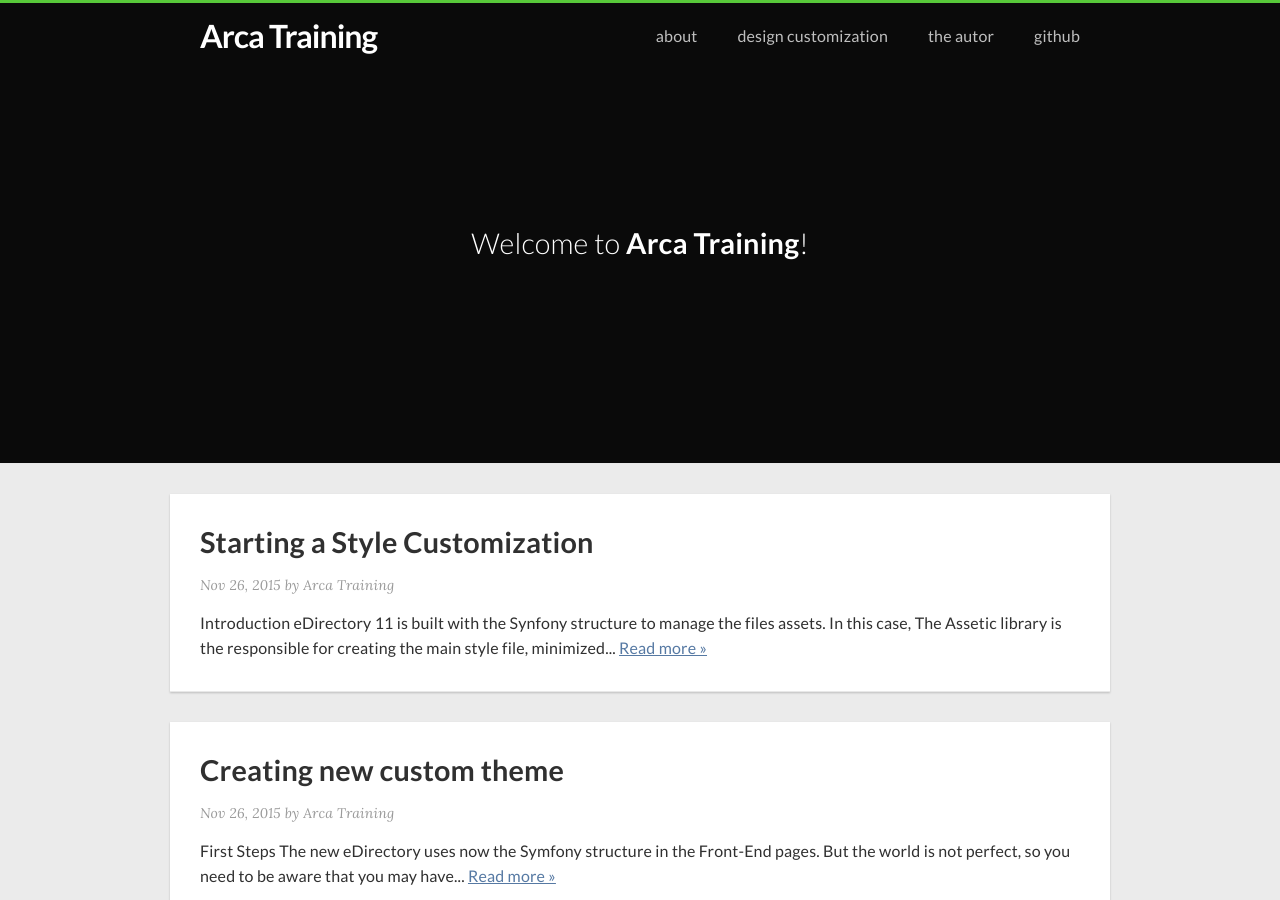
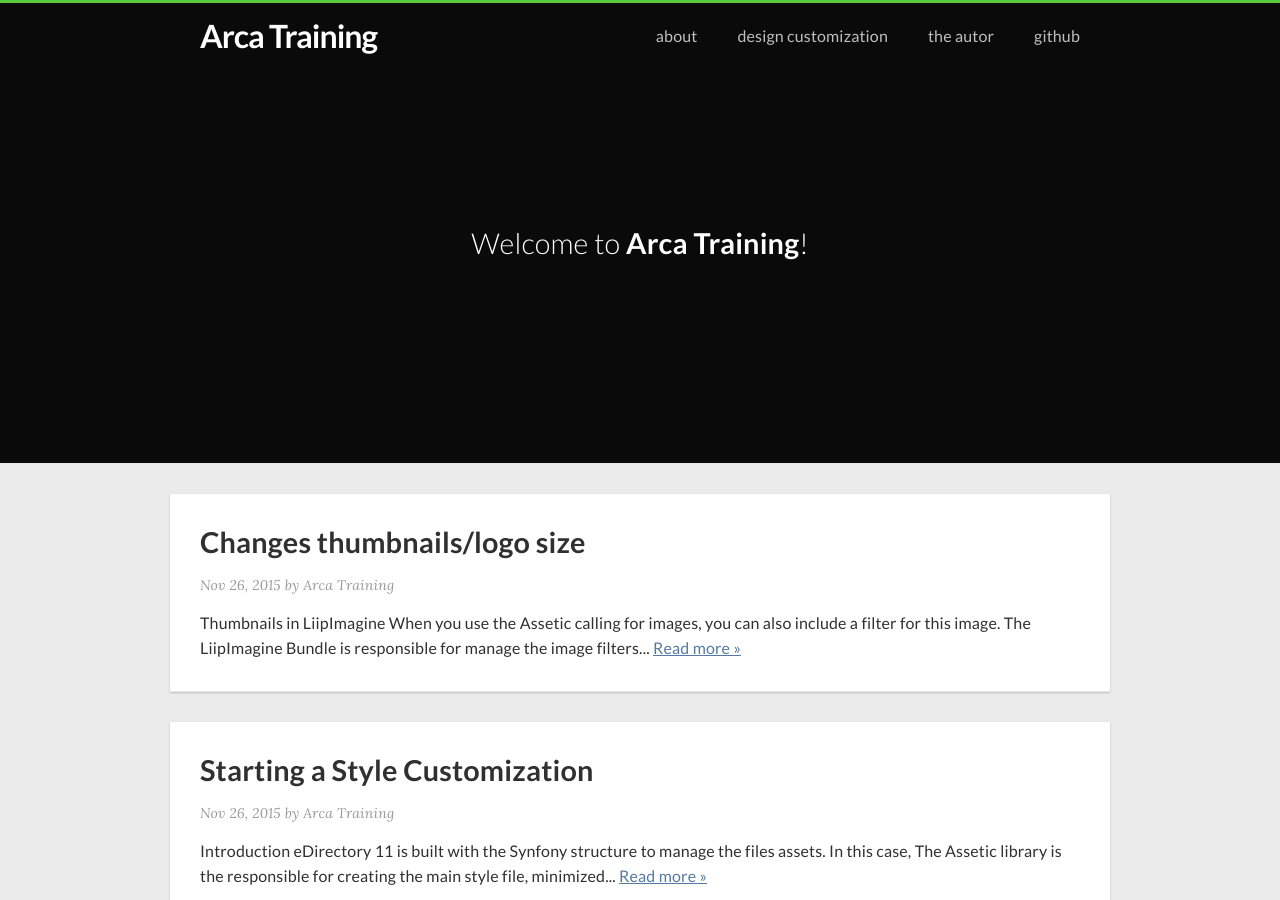
Before and after one commit to ArcaSolutions/arcatraining.github.io, a Jekyll site: the page built from index.html, in a window 1280 px wide and 900 px high. Built offline with Jekyll 4.4.1, drawn with Linux system fonts in a browser that asks for light colours; nearby versions of some CDN libraries; the list of posts is cut into pages by our own code.

Commit message:
Adds new post

```diff
--- /dev/null
+++ b/_posts/2015-12-16-thumbnails-size.markdown
@@ -0,0 +1,32 @@
+---
+layout: post
+title:  "Changes thumbnails/logo size"
+date:   2015-11-26 03:00:08
+categories: custom
+tags: [edirectory, custom-design]
+---
+
+
+---
+
+## Thumbnails in LiipImagine
+
+When you use the Assetic calling for images, you can also include a filter for this image. The [LiipImagine](https://github.com/liip/LiipImagineBundle) Bundle is responsible for manage the image filters and this bundle is set in the file `app/config/config.yml`. Keep in mind that all configuration inside the config.yml can be used in every domain. So, if you want to change the logo size directly in config.yml, be sure to create a new filter if you want to change only for one domain.
+
+Let's see the logo example:
+
+{% highlight xml %}
+{% raw %}
+#Thumbnails Configuration
+liip_imagine:
+    filter_sets:
+        logo:
+            quality: 100
+            filters:
+                thumbnail:
+                    size:
+                        - 250
+                        - 200
+                    mode: inset
+{% endraw %}
+{% endhighlight %}
```
Also changed, not shown: _posts/2015-12-14-less-structure.markdown (+4 -3 lines).
